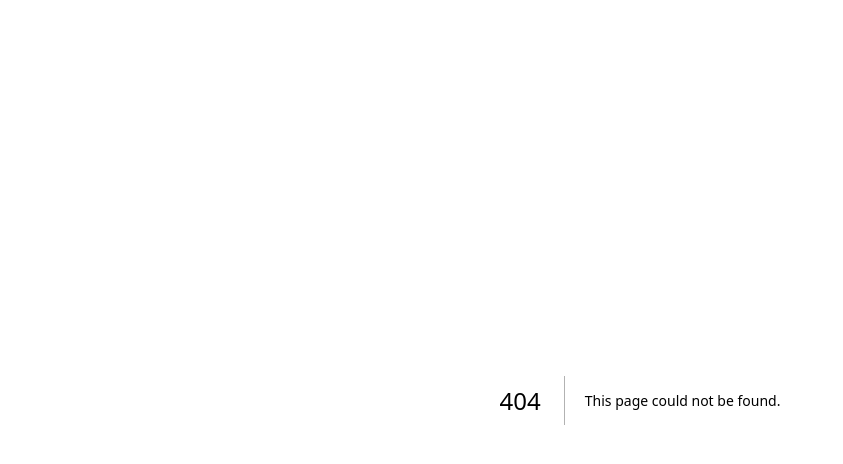
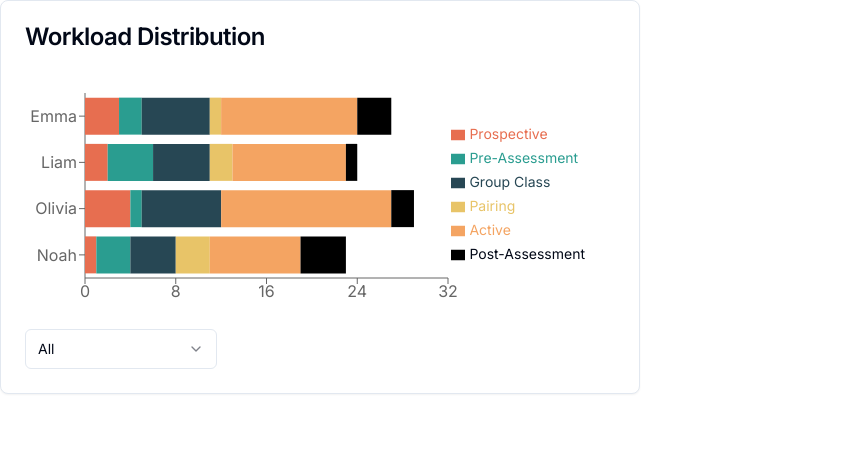
Before and after one commit to gitethanwoo/test-components, a Next.js app: page /chart in a window 1280 px wide. Before the commit this address had no page. Shown: the top 464 px of the page, without its empty margins (0-843 px from the left). Built offline with nearby package versions, Linux system fonts and the light colour scheme.

Commit message:
added chart

```diff
--- /dev/null
+++ b/app/chart/page.tsx
@@ -0,0 +1,124 @@
+"use client"
+
+import React, { useState } from 'react'
+import { BarChart, Bar, XAxis, YAxis, Tooltip, Legend, ResponsiveContainer } from 'recharts'
+import { Select, SelectContent, SelectItem, SelectTrigger, SelectValue } from "@/components/ui/select"
+import { Card, CardContent, CardHeader, CardTitle } from "@/components/ui/card"
+
+export default function Component() {
+  const [selectedPerson, setSelectedPerson] = useState("All")
+
+  const fullData = [
+    {
+      name: 'Emma',
+      "Prospective": 3,
+      "Pre-Assessment": 2,
+      "Group Class": 6,
+      "Pairing": 1,
+      "Active": 12,
+      "Post-Assessment": 3,
+    },
+    {
+      name: 'Liam',
+      "Prospective": 2,
+      "Pre-Assessment": 4,
+      "Group Class": 5,
+      "Pairing": 2,
+      "Active": 10,
+      "Post-Assessment": 1,
+    },
+    {
+      name: 'Olivia',
+      "Prospective": 4,
+      "Pre-Assessment": 1,
+      "Group Class": 7,
+      "Pairing": 0,
+      "Active": 15,
+      "Post-Assessment": 2,
+    },
+    {
+      name: 'Noah',
+      "Prospective": 1,
+      "Pre-Assessment": 3,
+      "Group Class": 4,
+      "Pairing": 3,
+      "Active": 8,
+      "Post-Assessment": 4,
+    },
+  ]
+
+  const data = selectedPerson === "All" ? fullData : fullData.filter(item => item.name === selectedPerson)
+
+  const colors = [
+    'hsl(var(--chart-1))',
+    'hsl(var(--chart-2))',
+    'hsl(var(--chart-3))',
+    'hsl(var(--chart-4))',
+    'hsl(var(--chart-5))',
+    'hsl(var(--chart-6))',
+  ]
+
+  const renderColorfulLegendText = (value: string) => {
+    return <span className="text-sm text-textprimary">{value}</span>
+  }
+
+  return (
+    <Card className="w-[640px]">
+      <CardHeader>
+        <CardTitle>Workload Distribution</CardTitle>
+      </CardHeader>
+      <CardContent>
+        <div className="w-full">
+          <ResponsiveContainer width="100%" height={240}>
+            <BarChart
+              data={data}
+              layout="vertical"
+              margin={{ top: 20, right: 20, left: 0, bottom: 5 }}
+            >
+              <XAxis type="number" />
+              <YAxis dataKey="name" type="category" width={60} />
+              <Tooltip
+                contentStyle={{
+                  backgroundColor: 'white',
+                  border: '1px solid hsl(var(--border))',
+                  borderRadius: '4px',
+                  boxShadow: '0 2px 4px rgba(0,0,0,0.1)'
+                }}
+                labelStyle={{ color: 'hsl(var(--textprimary))' }}
+                itemStyle={{ color: 'hsl(var(--textprimary))' }}
+              />
+              <Legend
+                layout="vertical"
+                verticalAlign="middle"
+                align="right"
+                wrapperStyle={{ paddingLeft: '10px' }}
+                formatter={renderColorfulLegendText}
+              />
+              <Bar dataKey="Prospective" stackId="a" fill={colors[0]} maxBarSize={480} />
+              <Bar dataKey="Pre-Assessment" stackId="a" fill={colors[1]} maxBarSize={480} />
+              <Bar dataKey="Group Class" stackId="a" fill={colors[2]} maxBarSize={480} />
+              <Bar dataKey="Pairing" stackId="a" fill={colors[3]} maxBarSize={480} />
+              <Bar dataKey="Active" stackId="a" fill={colors[4]} maxBarSize={480} />
+              <Bar dataKey="Post-Assessment" stackId="a" fill={colors[5]} maxBarSize={480} />
+            </BarChart>
+          </ResponsiveContainer>
+        </div>
+        <div className="mt-4 flex justify-left">
+          <Select onValueChange={setSelectedPerson} defaultValue="All">
+            <SelectTrigger className="w-48">
+              <SelectValue placeholder="Select a person" />
+            </SelectTrigger>
+            <SelectContent>
+              <SelectItem value="All">All</SelectItem>
+              {fullData.map((item) => (
+                <SelectItem key={item.name} value={item.name}>
+                  {item.name}
+                </SelectItem>
+              ))}
+            </SelectContent>
+          </Select>
+        </div>
+      </CardContent>
+    </Card>
+  )
+}
--- a/app/dashboard/page.tsx
+++ b/app/dashboard/page.tsx
@@ -29,37 +29,10 @@ const actionItems = [
   { id: 6, task: "Send post-assessment", person: "Rachel Green", role: "Mom", type: 'assessment' },
 ]
 
-export function Dashboard() {
 
-  const NavLinks = () => (
-    <>
-      <Link href="#" className="flex items-center gap-2 text-lg font-semibold" prefetch={false}>
-        <LayoutDashboard className="w-6 h-6" />
-        <span>Dashboard</span>
-      </Link>
-      <Link href="#" className="flex items-center gap-2 text-lg font-semibold" prefetch={false}>
-        <Users className="w-6 h-6" />
-        <span>Your People</span>
-      </Link>
-      <Link href="#" className="flex items-center gap-2 text-lg font-semibold" prefetch={false}>
-        <Workflow className="w-6 h-6" />
-        <span>Tasks</span>
-      </Link>
-      <Link href="#" className="flex items-center gap-2 text-lg font-semibold" prefetch={false}>
-        <FileText className="w-6 h-6" />
-        <span>Reporting</span>
-      </Link>
-      <Link href="#" className="flex items-center gap-2 text-lg font-semibold" prefetch={false}>
-        <Users className="w-6 h-6" />
-        <span>Users</span>
-      </Link>
-      <Link href="#" className="flex items-center gap-2 text-lg font-semibold" prefetch={false}>
-        <Power className="w-6 h-6" />
-        <span>Support</span>
-      </Link>
-    </>
-  )
 
+// Change the default export
+export default function Page() {
   return (
     <div className="flex flex-col lg:flex-row min-h-screen max-w-screen-2xl mx-auto w-full">
       <div className="hidden lg:block lg:w-[280px] xl:w-[280px] xl:min-w-[200px] xl:max-w-[280px] border-r">
@@ -74,9 +47,7 @@ export function Dashboard() {
             </Button>
           </div>
           <div className="flex-1">
-            <nav className="grid items-start px-2 text-sm font-medium">
-              <NavLinks />
-            </nav>
+            {/* Removed the nav element that contained NavLinks */}
           </div>
         </div>
       </div>
@@ -101,7 +72,7 @@ export function Dashboard() {
                 >
                   <span className="text-2xl font-bold">logo</span>
                 </Link>
-                <NavLinks />
+                {/* Removed the NavLinks component */}
               </nav>
             </SheetContent>
           </Sheet>
@@ -202,5 +173,3 @@ export function Dashboard() {
     </div>
   )
 }
-
-export default Dashboard
```
